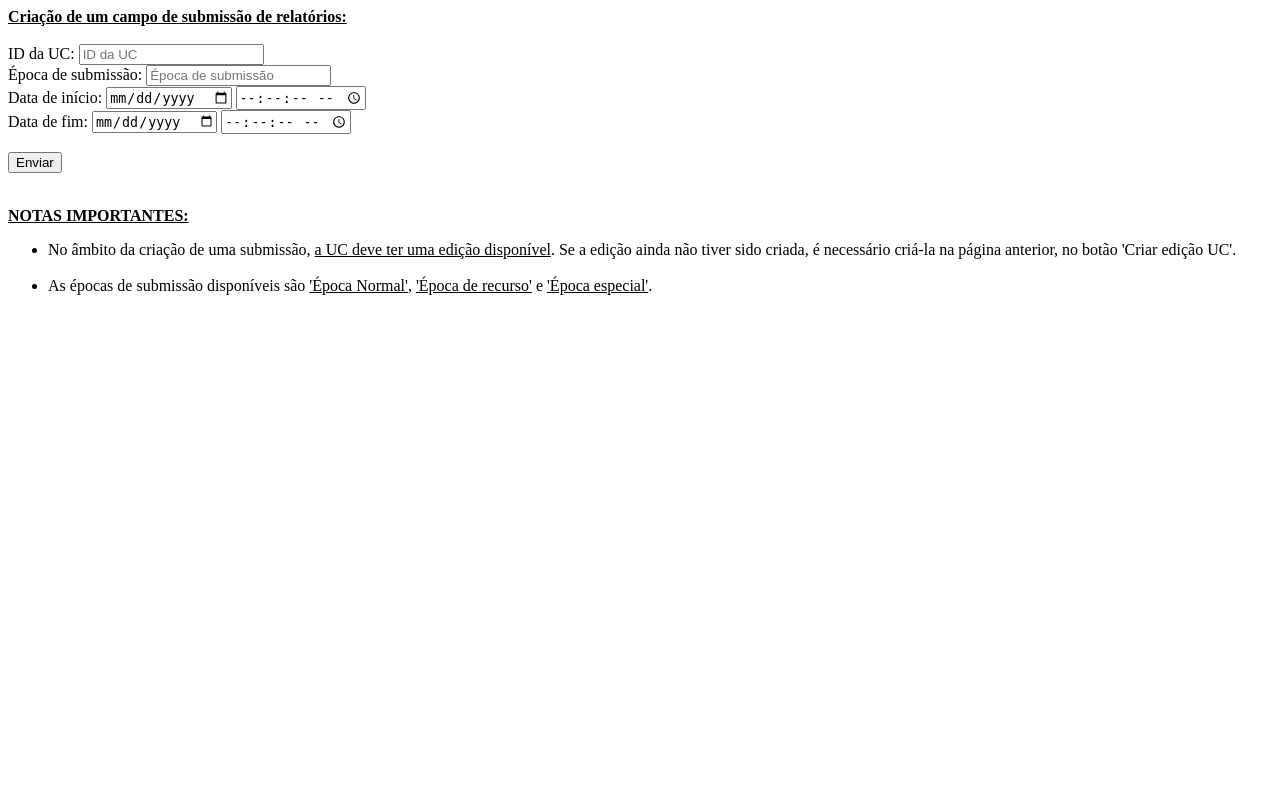
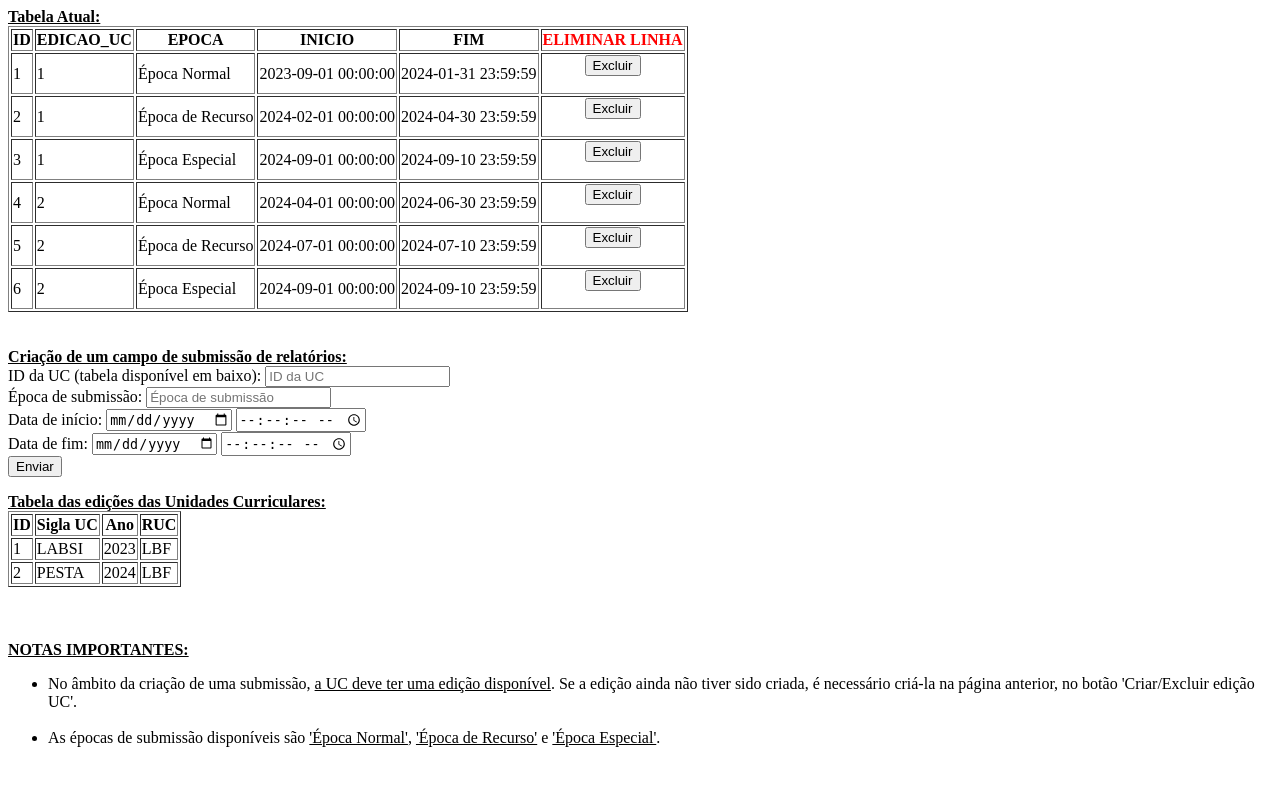
Before and after one commit to gustavof05/Projeto-PESTA, a PHP site: page /criar_sub.php in a window 1280 px wide. Shown: the top 786 px of the page. Run offline with PHP 8.4, Linux system fonts and the light colour scheme; data comes from the database, SQL or seed files in the repository; both versions use the stored data as it was after the commit.

Commit message:
12º Commit
Páginas de criação/edição de UC e SUBMISSOES concluídas

```diff
--- a/criar_sub.php
+++ b/criar_sub.php
@@ -2,6 +2,46 @@
   $conexao = new SQLite3('bd_pesta.db');
   if(!$conexao) die("Erro ao conectar a base de dados."); //Houve erros na conexão
   date_default_timezone_set("Europe/Lisbon");
+
+  if(isset($_POST['env'])) //Se o formulário for enviado
+  {
+    if(isset($_POST['id'], $_POST['epoca'], $_POST['inicio'], $_POST['fim'])) //Verificar se todos os campos foram preenchidos
+    {
+      //Recuperar os dados do formulário
+      $id = $_POST['id'];
+      $epoca = $_POST['epoca'];
+      $inicio = $_POST['inicio'];
+      $fim = $_POST['fim'];
+      $di = $_POST['di'];
+      $df = $_POST['df'];
+      $inicio = $inicio . " " . $di;
+      $fim = $fim . " " . $df;
+      //Preparar a inserção da nova edição de UC
+      $stmt = $conexao->prepare("INSERT INTO SUBMISSOES (EDICAO_UC, EPOCA, INICIO, FIM) VALUES (:id, :ep, :ini, :fm)");
+      $stmt->bindParam(':id', $id);
+      $stmt->bindParam(':ep', $epoca);
+      $stmt->bindParam(':ini', $inicio);
+      $stmt->bindParam(':fm', $fim);
+      $stmt->execute(); //Executar a submissão dos dados na BD
+      header('Location: ' . $_SERVER['PHP_SELF']); //Redirecionar para esta página após a inserção dos dados
+      exit();
+    }
+  }
+  if(isset($_POST['delete'])) //Se o botão de exclusão for clicado
+  {
+    if(isset($_POST['did']))  //Verificar se o ID da linha a ser excluída foi passado via POST
+    {
+      //Recuperar o ID da linha a ser excluída
+      $did = $_POST['did'];
+      //Preparar a exclusão da nova edição de UC
+      $stmt = $conexao->prepare("DELETE FROM SUBMISSOES WHERE ID = :id");
+      $stmt->bindParam(':id', $did);
+      $stmt->execute(); //Executar a submissão dos dados na BD
+      header('Location: ' . $_SERVER['PHP_SELF']);
+      exit();
+    }
+  }
+  $resultado = $conexao->query("SELECT * FROM SUBMISSOES"); //Consultar os dados da BD
 ?>
 <html lang="pt">
   <head>
@@ -10,11 +50,39 @@
   <body>
     <?php
       session_set_cookie_params(['httponly' => true]);  //Proteção contra roubos de sessão
-      echo "<b><u>Criação de um campo de submissão de relatórios:</u></b>";
-      echo "<br><br>";
     ?>
+    <b><u>Tabela Atual:</u></b>
+    <table border="1">
+      <tr>
+        <th>ID</th>
+        <th>EDICAO_UC</th>
+        <th>EPOCA</th>
+        <th>INICIO</th>
+        <th>FIM</th>
+        <th style='color: red'>ELIMINAR LINHA</th>
+      </tr>
+      <?php
+        while($row = $resultado->fetchArray(SQLITE3_ASSOC)) //Mostrar cada linha da tabela
+        {
+          echo "<tr>";
+          echo "<td>" . $row['ID'] . "</td>";
+          echo "<td>" . $row['EDICAO_UC'] . "</td>";
+          echo "<td>" . $row['EPOCA'] . "</td>";
+          echo "<td>" . $row['INICIO'] . "</td>";
+          echo "<td>" . $row['FIM'] . "</td>";
+          // Botão de exclusão
+          echo "<td style='text-align:center'><form action='" . htmlspecialchars($_SERVER["PHP_SELF"]) . "' method='POST'>";
+          echo "<input type='hidden' name='did' value='" . $row['ID'] . "'>";
+          echo "<input type='submit' name='delete' value='Excluir'>";
+          echo "</form></td>";
+          echo "</tr>";
+        }
+      ?>
+    </table>
+    <br><br>
+    <b><u>Criação de um campo de submissão de relatórios:</u></b>
     <form action="" method="POST">
-        ID da UC: <input type="text" name="id" value="" autocomplete="off" placeholder="ID da UC" required>
+        ID da UC (tabela disponível em baixo): <input type="text" name="id" value="" autocomplete="off" placeholder="ID da UC" required>
         <br>
         Época de submissão: <input type="text" name="epoca" value="" autocomplete="off" placeholder="Época de submissão" required>
         <br>
@@ -24,14 +92,37 @@
         Data de fim: <input type="date" id="fm" name="fim" required>
         <input type="time" step="1" name="df" required>
         <br>
-        <br>
         <input type="submit" name="env" value="Enviar"/>
     </form>
     <?php
-      echo "<br><b><u>NOTAS IMPORTANTES:</u></b>";
-      echo "<ul><li>No âmbito da criação de uma submissão, <u>a UC deve ter uma edição disponível</u>. Se a edição ainda não tiver sido criada, é necessário criá-la na página anterior, no botão 'Criar edição UC'.</li>";
-      echo "<br><li>As épocas de submissão disponíveis são <u>'Época Normal'</u>, <u>'Época de recurso'</u> e <u>'Época especial'</u>.</li>";
-      //echo "<br><li>As datas devem ter o formato 'AAAA-MM-DD HH:mm:ss'.</li></ul>";
+      $resultado->reset();  //Limpar os resultados anteriores
+      $resultado = $conexao->query("SELECT * FROM UC"); //Consultar os dados da BD
+    ?>
+    <b><u>Tabela das edições das Unidades Curriculares:</u></b>
+    <table border="1">
+      <tr>
+        <th>ID</th>
+        <th>Sigla UC</th>
+        <th>Ano</th>
+        <th>RUC</th>
+      </tr>
+      <?php
+        while($row = $resultado->fetchArray(SQLITE3_ASSOC)) //Mostrar cada linha da tabela
+        {
+          echo "<tr>";
+          echo "<td>" . $row['id'] . "</td>";
+          echo "<td>" . $row['SIGLA'] . "</td>";
+          echo "<td>" . $row['ANO'] . "</td>";
+          echo "<td>" . $row['RUC'] . "</td>";
+          echo "</tr>";
+        }
+      ?>
+    </table>
+    <br><br><br>
+    <b><u>NOTAS IMPORTANTES:</u></b>
+    <ul><li>No âmbito da criação de uma submissão, <u>a UC deve ter uma edição disponível</u>. Se a edição ainda não tiver sido criada, é necessário criá-la na página anterior, no botão 'Criar/Excluir edição UC'.</li>
+    <br><li>As épocas de submissão disponíveis são <u>'Época Normal'</u>, <u>'Época de Recurso'</u> e <u>'Época Especial'</u>.</li>
+    <?php
       $conexao->close();  //Fechar conexão com o banco de dados
     ?>
   </body>
--- a/sub_rel.php
+++ b/sub_rel.php
@@ -42,11 +42,11 @@
         echo "</b></h2><br>";
     ?>
     <form action="criar_uc.php" method="POST">
-      <input type="submit" name="cuc" value="Criar edição UC"/>
+      <input type="submit" name="cuc" value="Criar/Excluir edição UC"/>
     </form>
     <br>
     <form action="criar_sub.php" style="display: inline;" method="POST">
-      <input type="submit" name="cs" value="Criar campo de submissão"/>
+      <input type="submit" name="cs" value="Criar/Excluir campo de submissão"/>
     </form>
     <?php
         //Selecionar UC
```
Also changed, not shown: criar_uc.php (+65 -5 lines), bd_pesta.db.
